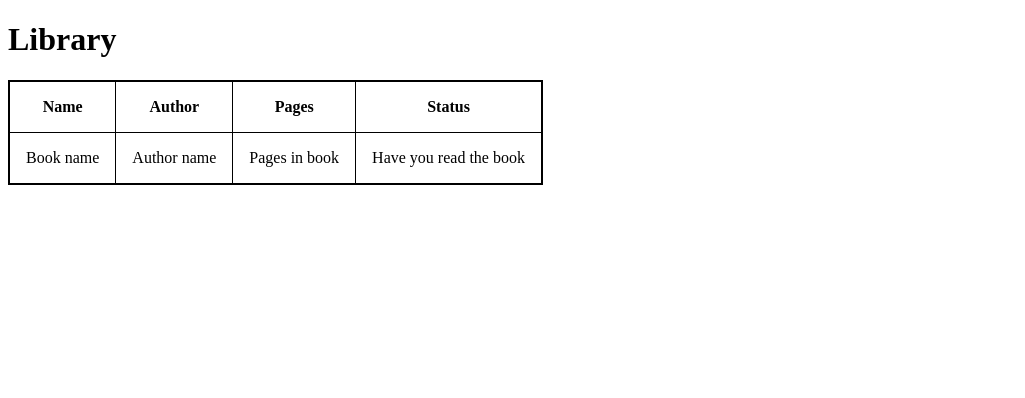
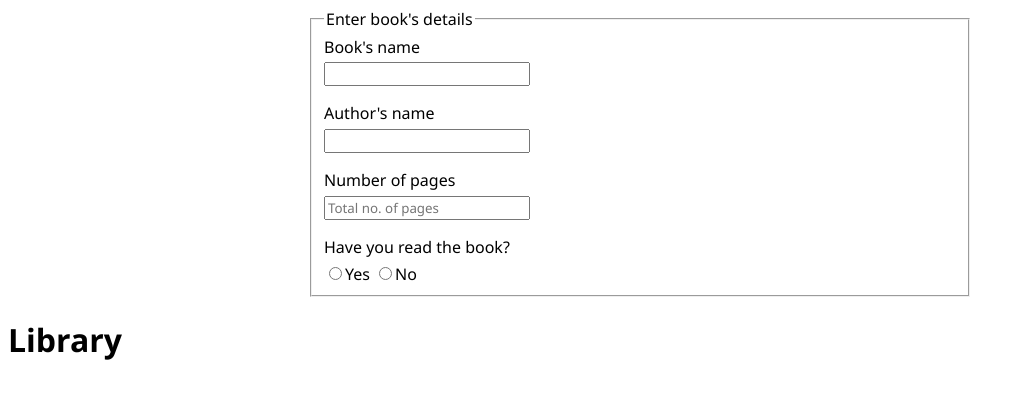
Before and after one commit to High-Banana/library, a plain HTML site: page index.html in a window 1280 px wide. Shown: the whole page, without its empty margins (0-1025 px from the left). Drawn offline with Linux system fonts and the light colour scheme.

Commit message:
Create form

```diff
--- a/index.html
+++ b/index.html
@@ -1,5 +1,6 @@
 <!DOCTYPE html>
 <html lang="en">
+
 <head>
     <meta charset="UTF-8">
     <meta name="viewport" content="width=device-width, initial-scale=1.0">
@@ -7,11 +8,36 @@
     <link rel="stylesheet" href="style.css">
     <script src="script.js" defer></script>
 </head>
+
 <body>
     <main>
-        <table>
+        <fieldset>
+            <legend>Enter book's details</legend>
+            <form>
+                <div class="form-input">
+                    <label for="book_name">Book's name</label>
+                    <input type="text" id="book_name">
+                </div>
+                <div class="form-input">
+                    <label for="author_name">Author's name</label>
+                    <input type="text" id="author_name">
+                </div>
+                <div class="form-input">
+                    <label for="pages">Number of pages</label>
+                    <input type="number" id="pages" placeholder="Total no. of pages">
+                </div>
+                <div class="form-input">
+                    <label>Have you read the book?</label>
+                    <div class="radio-buttons">
+                        <input type="radio" id="yes" name="status">Yes
+                        <input type="radio" id="no" name="status">No
+                    </div>
+                </div>
+            </form>
+        </fieldset>
+        <table class="table-container">
             <h1>Library</h1>
-            <tr>
+            <!-- <tr>
                 <th>Name</th>
                 <th>Author</th>
                 <th>Pages</th>
@@ -22,8 +48,9 @@
                 <td>Author name</td>
                 <td>Pages in book</td>
                 <td>Have you read the book</td>
-            </tr>
+            </tr> -->
         </table>
     </main>
 </body>
+
 </html>
--- a/script.js
+++ b/script.js
@@ -1,11 +1,14 @@
-const bookElement = document.querySelector(".books");
-
 const myLibrary = [];
 
-function Book(){
-
+function Book(author, title, pages, status){
+    this.author = author,
+    this.title = title,
+    this.pages = pages,
+    this.status = status
 }
 
 function addBookToLibrary(){
 
 }
+
+addBookToLibrary();
--- a/style.css
+++ b/style.css
@@ -1,3 +1,7 @@
+*{
+    font-family: 'Segoe UI', Tahoma, Geneva, Verdana, sans-serif;
+}
+
 table{
     border: 2px solid black;
     border-collapse: collapse;
@@ -7,3 +11,22 @@ table tr th, td{
     border: 1px solid black;
     padding: 1rem;
 }
+
+fieldset{
+    width: 50%;
+    margin: auto;
+}
+
+form{
+    display: flex;
+    flex-direction: column;
+    gap: 1rem;
+}
+
+.form-input{
+    display: flex;
+    flex-direction: column;
+    width: 100%;
+    align-items: start;
+    gap: 0.3rem;
+}
```
